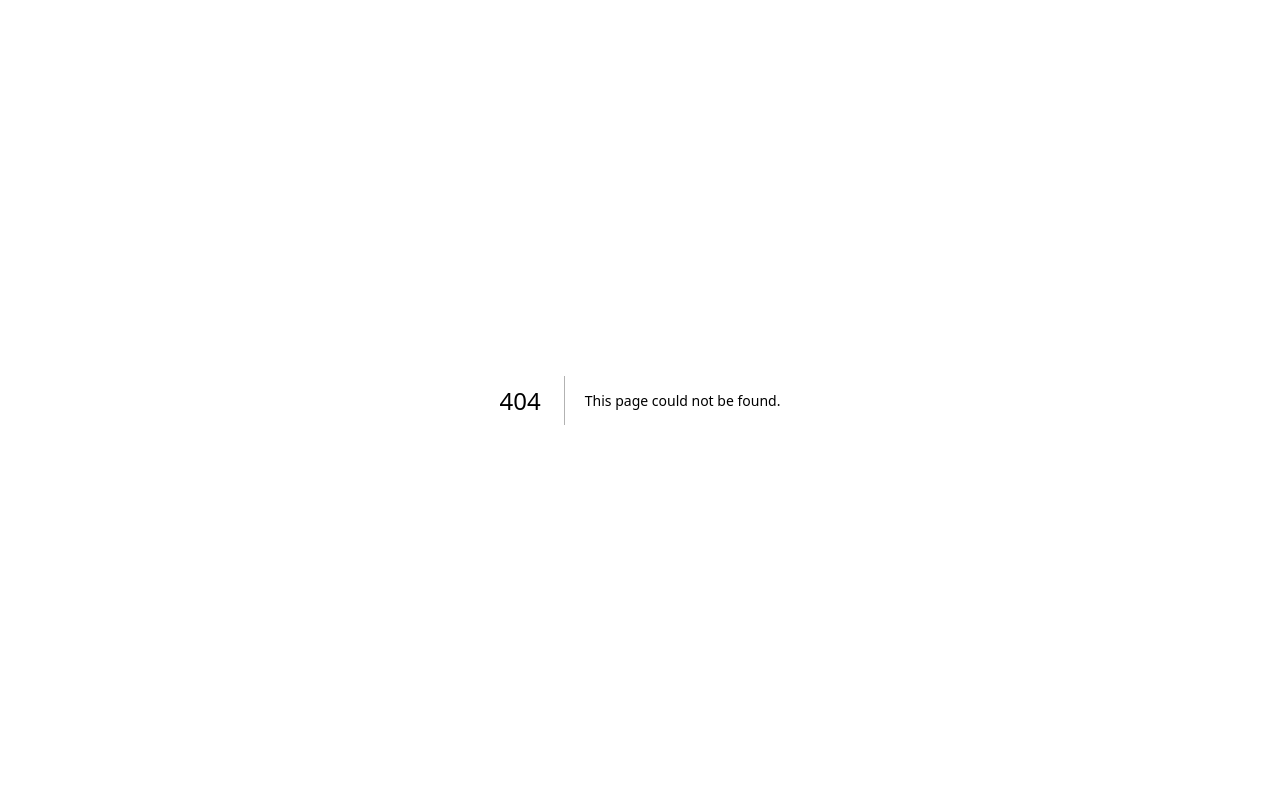
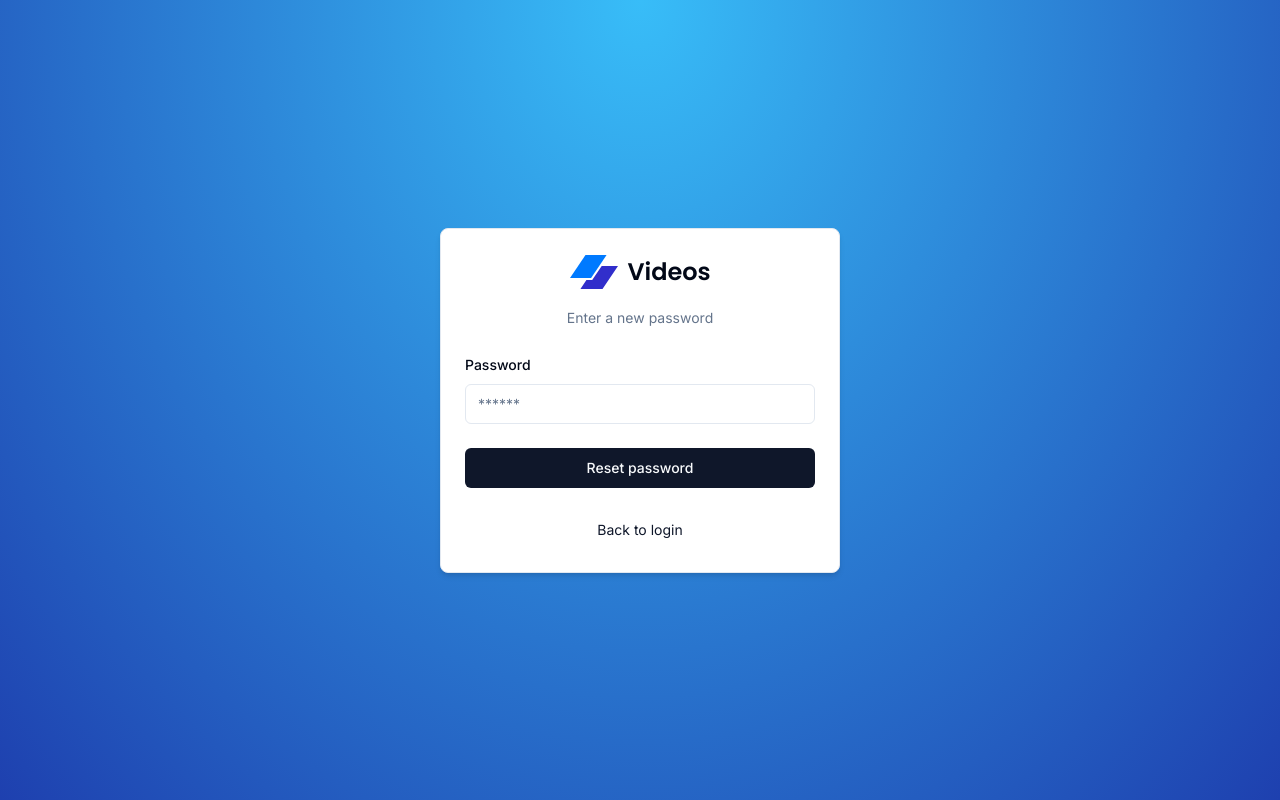
Before and after one commit to abudusamad/VideoPlatform, a Next.js app: page /auth/new-password in a window 1280 px wide. Before the commit this address had no page. Built offline with nearby package versions, Linux system fonts and the light colour scheme.

Commit message:
Adding forms to add newpassword when reset

```diff
--- /dev/null
+++ b/app/auth/new-password/page.tsx
@@ -0,0 +1,14 @@
+import { NewPasswordForm } from "@/components/auth/new-password-form";
+import { Suspense } from "react";
+
+
+const NewPasswordPage = () => {
+
+    return (
+        <Suspense>
+            <NewPasswordForm />
+    </Suspense>
+)
+};
+
+export default NewPasswordPage;
--- /dev/null
+++ b/components/auth/new-password-form.tsx
@@ -0,0 +1,89 @@
+"use client";
+
+import * as z from "zod";
+import { useForm } from "react-hook-form";
+import { useState, useTransition } from "react";
+import { useSearchParams } from "next/navigation";
+import { zodResolver } from "@hookform/resolvers/zod";
+
+import { NewPasswordSchema } from "@/schemas";
+import { Input } from "@/components/ui/input";
+import {
+  Form,
+  FormControl,
+  FormField,
+  FormItem,
+  FormLabel,
+  FormMessage,
+} from "@/components/ui/form";
+import { CardWrapper } from "@/components/auth/card-wrapper";
+import { Button } from "@/components/ui/button";
+import { FormError } from "@/components/form-error";
+import { FormSuccess } from "@/components/form-success";
+import { newPassword } from "@/actions/new-password";
+
+export const NewPasswordForm = () => {
+  const searchParams = useSearchParams();
+  const token = searchParams.get("token");
+
+  const [error, setError] = useState<string | undefined>("");
+  const [success, setSuccess] = useState<string | undefined>("");
+  const [isPending, startTransition] = useTransition();
+
+  const form = useForm<z.infer<typeof NewPasswordSchema>>({
+    resolver: zodResolver(NewPasswordSchema),
+    defaultValues: {
+      password: "",
+    },
+  });
+
+  const onSubmit = (values: z.infer<typeof NewPasswordSchema>) => {
+    setError("");
+    setSuccess("");
+
+    startTransition(() => {
+      newPassword(values, token).then((data) => {
+        setError(data?.error);
+        setSuccess(data?.success);
+      });
+    });
+  };
+
+  return (
+    <CardWrapper
+      headerLabel="Enter a new password"
+      backButtonLabel="Back to login"
+      backButtonHref="/auth/login"
+    >
+      <Form {...form}>
+        <form onSubmit={form.handleSubmit(onSubmit)} className="space-y-6">
+          <div className="space-y-4">
+            <FormField
+              control={form.control}
+              name="password"
+              render={({ field }) => (
+                <FormItem>
+                  <FormLabel>Password</FormLabel>
+                  <FormControl>
+                    <Input
+                      {...field}
+                      disabled={isPending}
+                      placeholder="******"
+                      type="password"
+                    />
+                  </FormControl>
+                  <FormMessage />
+                </FormItem>
+              )}
+            />
+          </div>
+          <FormError message={error} />
+          <FormSuccess message={success} />
+          <Button disabled={isPending} type="submit" className="w-full">
+            Reset password
+          </Button>
+        </form>
+      </Form>
+    </CardWrapper>
+  );
+};
```
